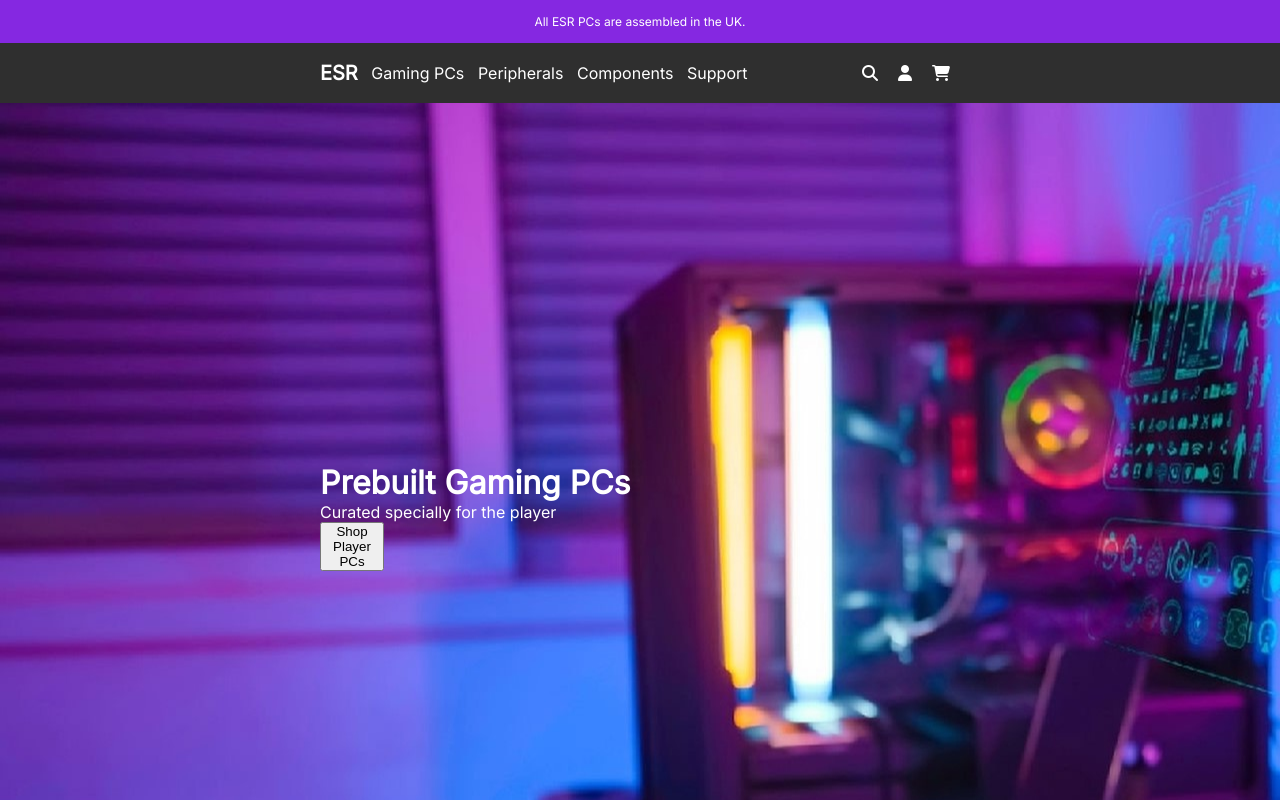
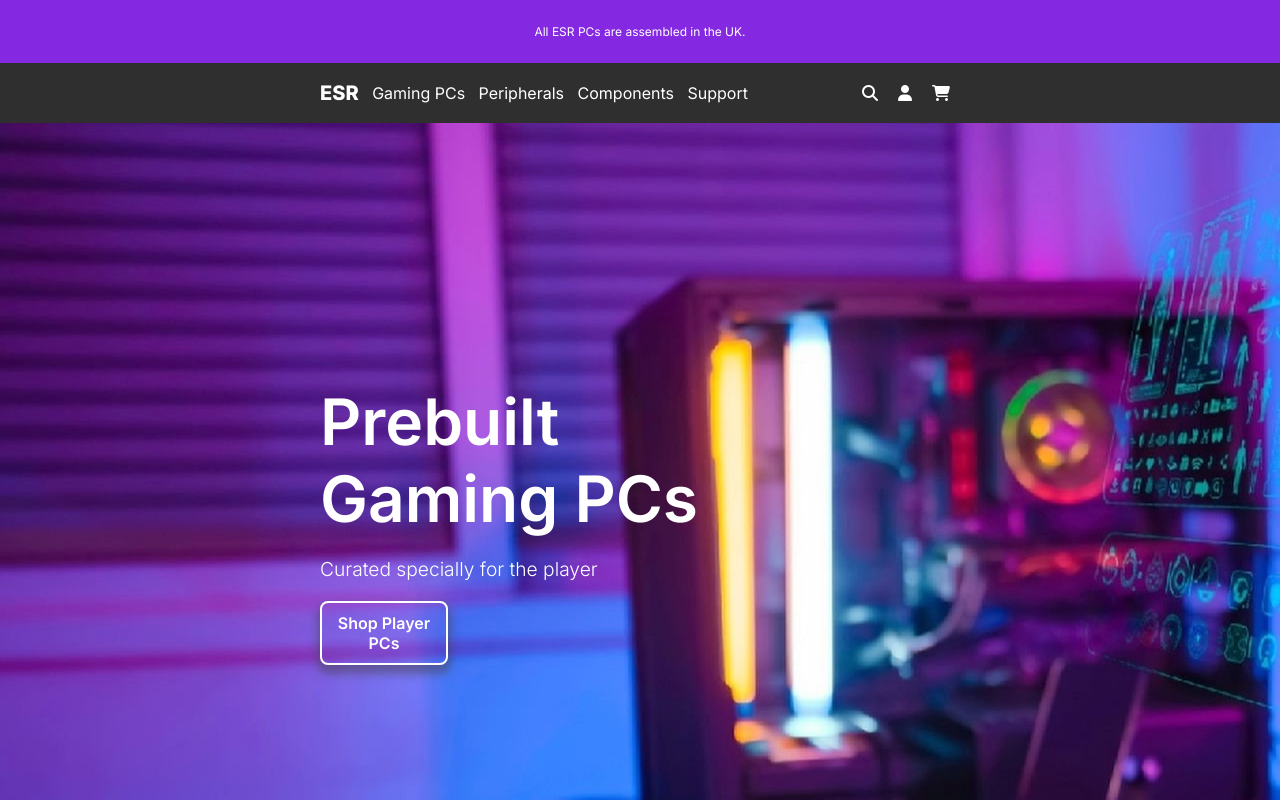
Before and after one commit to niranjan-gurung/E-Commerce-Site, a plain HTML site: page client/public/index.html in a window 1280 px wide. Shown: the top 800 px of the page. Drawn offline with Linux system fonts and the light colour scheme.

Commit message:
homepage styling: hero section text

```diff
--- a/client/public/homepage.css
+++ b/client/public/homepage.css
@@ -36,7 +36,7 @@ a {
 }
 
 .brand-logo {
-  font-weight: bold;
+  font-weight: 800;
   font-size: 20px;
 }
 
@@ -81,14 +81,13 @@ a {
 }
 
 .img-container {
-  --img-padding: 360px;
+  --img-padding: 230px;
 
   /* background-color: #9984ae; */
   background-color: #8528e1;
   background-image: url("assets/PCs/hero-image.jpg");
   background-position: 0% 20%;
   /* background-blend-mode: multiply; */
-  color: white;
 
   padding-top: var(--img-padding);
   padding-bottom: var(--img-padding);
@@ -97,9 +96,46 @@ a {
 .hero-text {
   display: flex;
   flex-direction: column;
-  padding: 0px 320px;
+  padding: 20px 320px;
+  color: white;
+}
+
+.hero-text h1 {
+  width: 400px;
+  word-wrap: break-word;
+  font-size: 4rem;
+  font-weight: 600;
+}
+
+.hero-text p {
+  font-size: 1.2rem;
+  font-weight: 300;
+}
+
+.hero-text h1,
+p {
+  padding: 10px 0px;
 }
 
 .hero-text button {
-  max-width: 10%;
+  max-width: 20%;
+  margin: 10px 0px;
+  padding: 10px;
+
+  background-color: transparent;
+  font-size: 1.1rem;
+  font: inherit;
+  font-weight: 600;
+  color: inherit;
+
+  border: 2px solid white;
+  border-radius: 8px;
+  box-shadow: 0px 6px 8px 3px rgba(72, 66, 80, 0.5);
+  cursor: pointer;
+
+  transition: transform 0.2s;
 }
+
+.hero-text button:hover {
+  transform: scale(1.03);
+}
--- a/client/public/index.html
+++ b/client/public/index.html
@@ -10,12 +10,11 @@
       crossorigin="anonymous"
       referrerpolicy="no-referrer"
     />
-    <link rel="preconnect" href="https://fonts.googleapis.com" />
-    <link rel="preconnect" href="https://fonts.gstatic.com" crossorigin />
+    <link rel="preconnect" href="https://fonts.googleapis.com">
+    <link rel="preconnect" href="https://fonts.gstatic.com" crossorigin>
     <link
-      href="https://fonts.googleapis.com/css2?family=Fira+Sans&family=Inter&display=swap"
-      rel="stylesheet"
-    />
+      href="https://fonts.googleapis.com/css2?family=Inter:wght@100;200;300;400;500;600;700;800;900&display=swap"
+      rel="stylesheet">
     <link rel="stylesheet" href="homepage.css" />
     <title>Home</title>
   </head>
```
